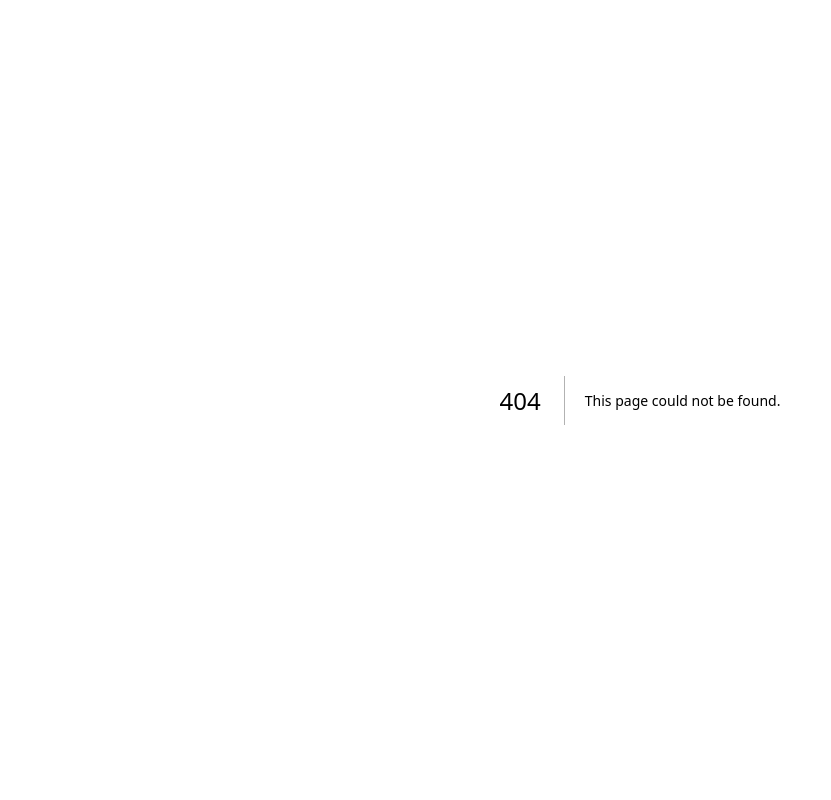
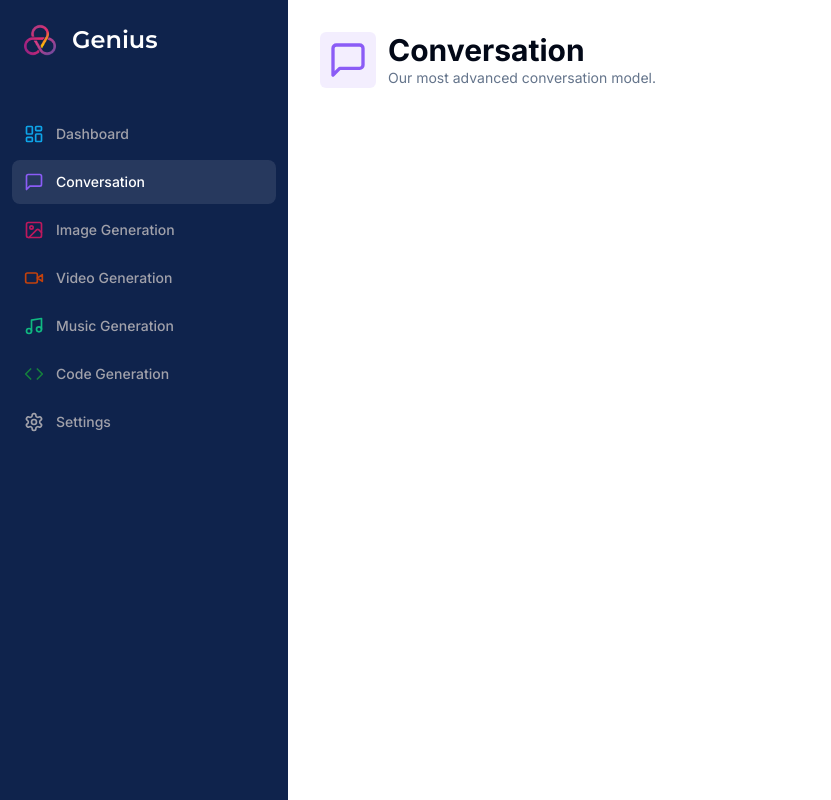
Before and after one commit to jiaen188/nextjs-react-clerk-ai-sass, a Next.js app: page /conversation in a window 1280 px wide. Before the commit this address had no page. Shown: the whole page, without its empty margins (0-831 px from the left). Built offline with nearby package versions, Linux system fonts and the light colour scheme.

Commit message:
feat: heading组件

```diff
--- /dev/null
+++ b/app/(dashboard)/(routes)/conversation/page.tsx
@@ -0,0 +1,18 @@
+import Heading from "@/components/Heading";
+import { MessageSquare } from "lucide-react";
+
+const ConversationPage = () => {
+  return (
+    <div>
+      <Heading
+        title="Conversation"
+        description="Our most advanced conversation model."
+        icon={MessageSquare}
+        iconColor="text-violet-500"
+        bgColor="bg-violet-500/10"
+      ></Heading>
+    </div>
+  );
+};
+
+export default ConversationPage;
--- /dev/null
+++ b/components/Heading.tsx
@@ -0,0 +1,32 @@
+import { cn } from "@/lib/utils";
+import { LucideIcon } from "lucide-react";
+
+interface HeadingProps {
+  title: string;
+  description: string;
+  iconColor?: string;
+  bgColor?: string;
+  icon: LucideIcon;
+}
+
+const Heading = ({
+  title,
+  description,
+  icon: Icon,
+  iconColor,
+  bgColor,
+}: HeadingProps) => {
+  return (
+    <div className="px-4 lg:px-8 flex items-center gap-x-3 mb-8">
+      <div className={cn("p-2 w-fit rounded-md", bgColor)}>
+        <Icon className={cn("w-10 h-10", iconColor)}></Icon>
+      </div>
+      <div>
+        <h2 className="text-3xl font-bold">{title}</h2>
+        <p className="text-sm text-muted-foreground">{description}</p>
+      </div>
+    </div>
+  );
+};
+
+export default Heading;
```
